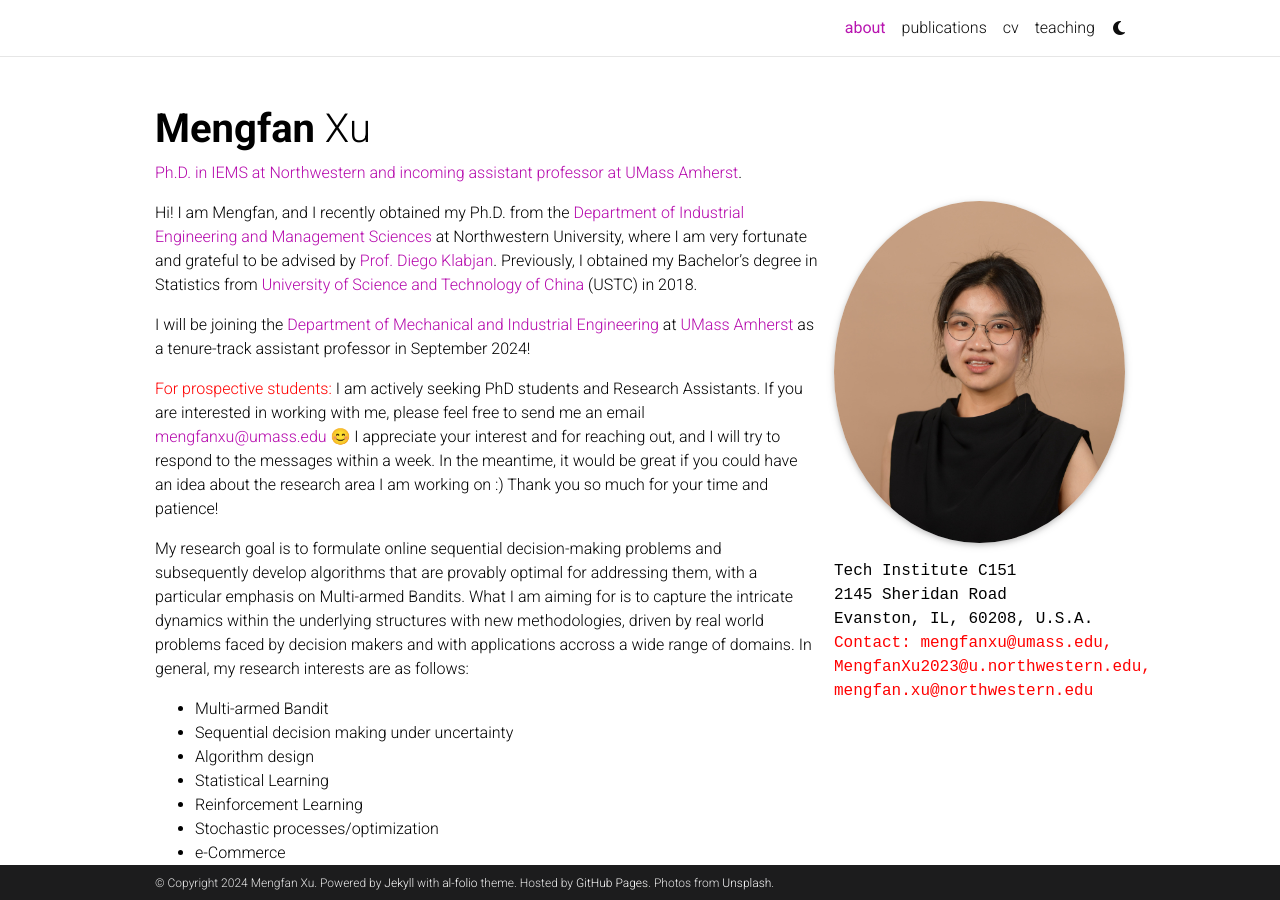
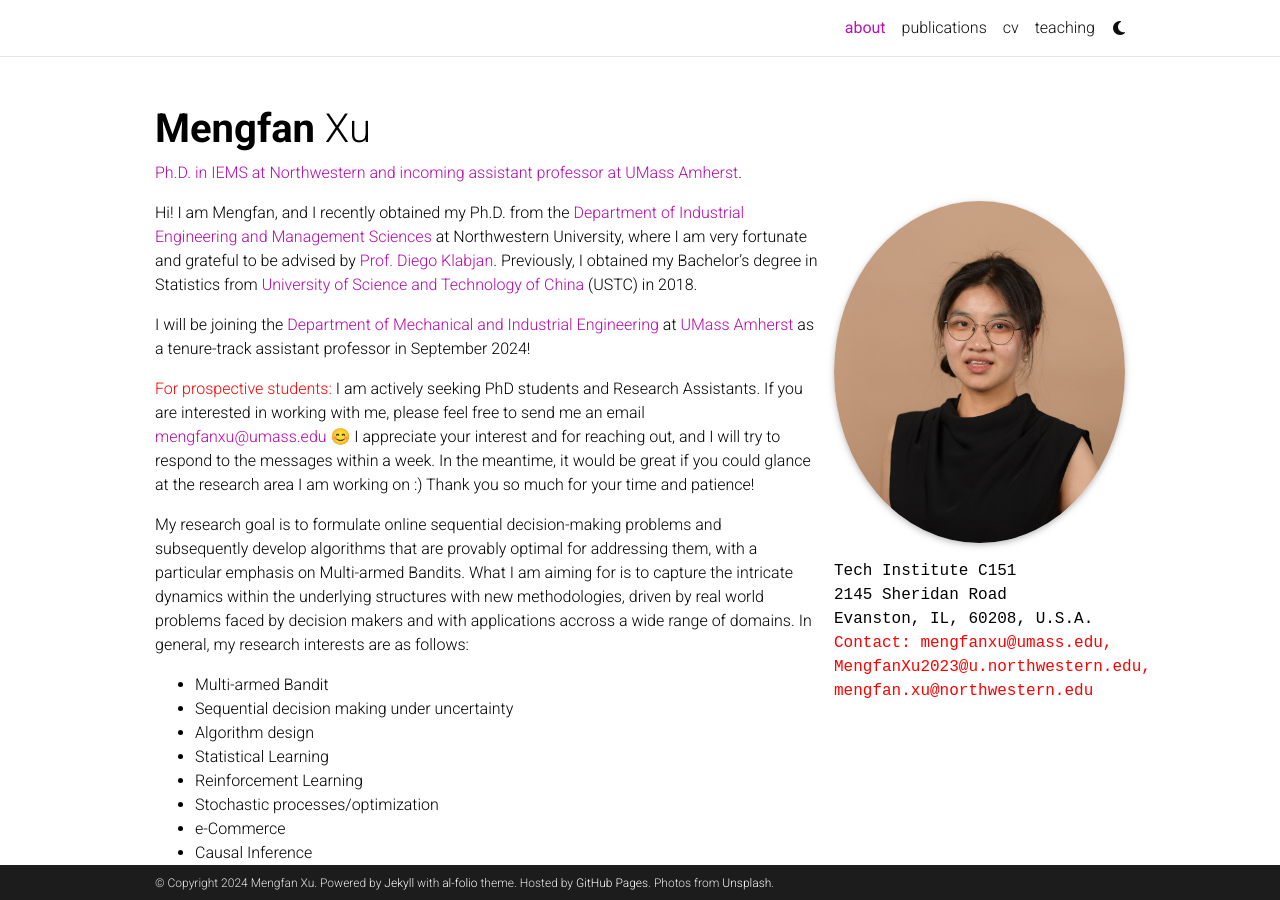
Before and after one commit to mengfanxu1997/mengfanxu1997.github.io, a Jekyll site: the page built from _pages/about.md, in a window 1280 px wide and 900 px high. Built offline with Jekyll 4.4.1, drawn with Linux system fonts in a browser that asks for light colours; emoji names are drawn with the system emoji font; comment, search, counter and statistics services are not loaded; a style sheet for code colours, icons or effects is not loaded.

Commit message:
Update about.md

```diff
--- a/_pages/about.md
+++ b/_pages/about.md
@@ -24,7 +24,7 @@
 
 I will be joining the [Department of Mechanical and Industrial Engineering](https://www.umass.edu/engineering/about/directory?s=&field_person__profile_type_ref_target_id%5B411%5D=411&field_person__related_programs_target_id%5B91%5D=91&field_person__related_programs_target_id%5B156%5D=156&page=0) at [UMass Amherst](https://www.umass.edu/) as a tenure-track assistant professor in September 2024!
 
-<span style='color: red;'>For prospective students:</span> I am actively seeking PhD students and Research Assistants. If you are interested in working with me, please feel free to send me an email [mengfanxu@umass.edu](mailto:mengfanxu@umass.edu) :blush: I appreciate your interest and for reaching out, and I will try to respond to the messages within a week. In the meantime, it would be great if you could have an idea about the research area I am working on :) Thank you so much for your time and patience!
+<span style='color: red;'>For prospective students:</span> I am actively seeking PhD students and Research Assistants. If you are interested in working with me, please feel free to send me an email [mengfanxu@umass.edu](mailto:mengfanxu@umass.edu) :blush: I appreciate your interest and for reaching out, and I will try to respond to the messages within a week. In the meantime, it would be great if you could glance at the research area I am working on :) Thank you so much for your time and patience!
 
 My research goal is to formulate online sequential decision-making problems and subsequently develop algorithms that are provably optimal for addressing them, with a particular emphasis on Multi-armed Bandits. What I am aiming for is to capture the intricate dynamics within the underlying structures with new methodologies, driven by real world problems faced by decision makers and with applications accross a wide range of domains. In general, my research interests are as follows:
   - Multi-armed Bandit
```
